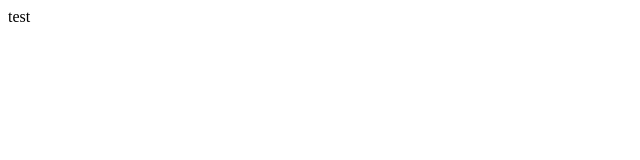
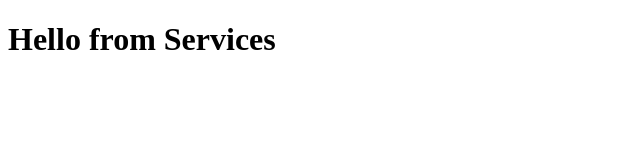
Before and after one commit to pierreemad93/php61-test, a plain HTML site: page index.html in a window 1280 px wide. Shown: the whole page, without its empty margins (0-640 px from the left). Drawn offline with Linux system fonts and the light colour scheme.

Commit message:
making services page

```diff
--- a/index.html
+++ b/index.html
@@ -7,6 +7,6 @@
     <title>Document</title>
 </head>
 <body>
-    test
+    <h1>Hello from Services</h1>
 </body>
 </html>
```
